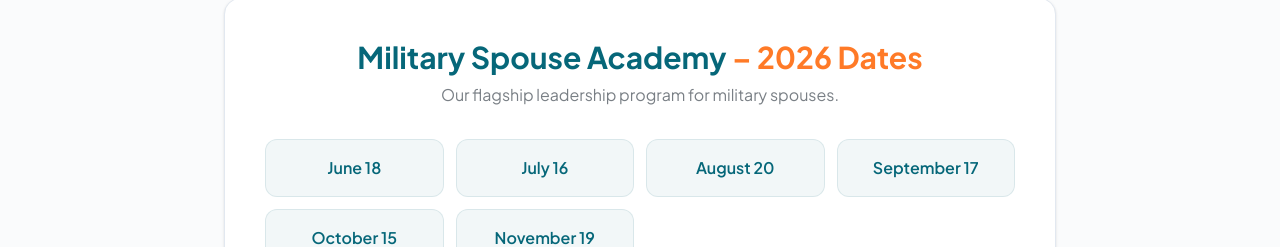
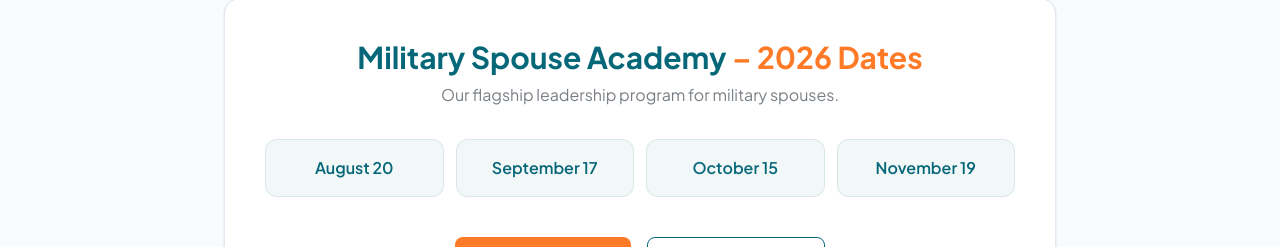
Before and after one commit to tilsherm/mfiafsa, a Next.js app: page /events in a window 1280 px wide. Shown: the part 670-917 px from the top of the page. Built offline with nearby package versions, Linux system fonts and the light colour scheme.

Commit message:
feat: remove June and July dates from event calendar
Updated event dates to reflect current schedule changes

Co-authored-by: tilsherm <193228942+tilsherm@users.noreply.github.com>

```diff
--- a/app/events/page.tsx
+++ b/app/events/page.tsx
@@ -10,8 +10,6 @@ export const metadata: Metadata = {
 }
 
 const msaDates = [
-  "June 18",
-  "July 16",
   "August 20",
   "September 17",
   "October 15",
```
